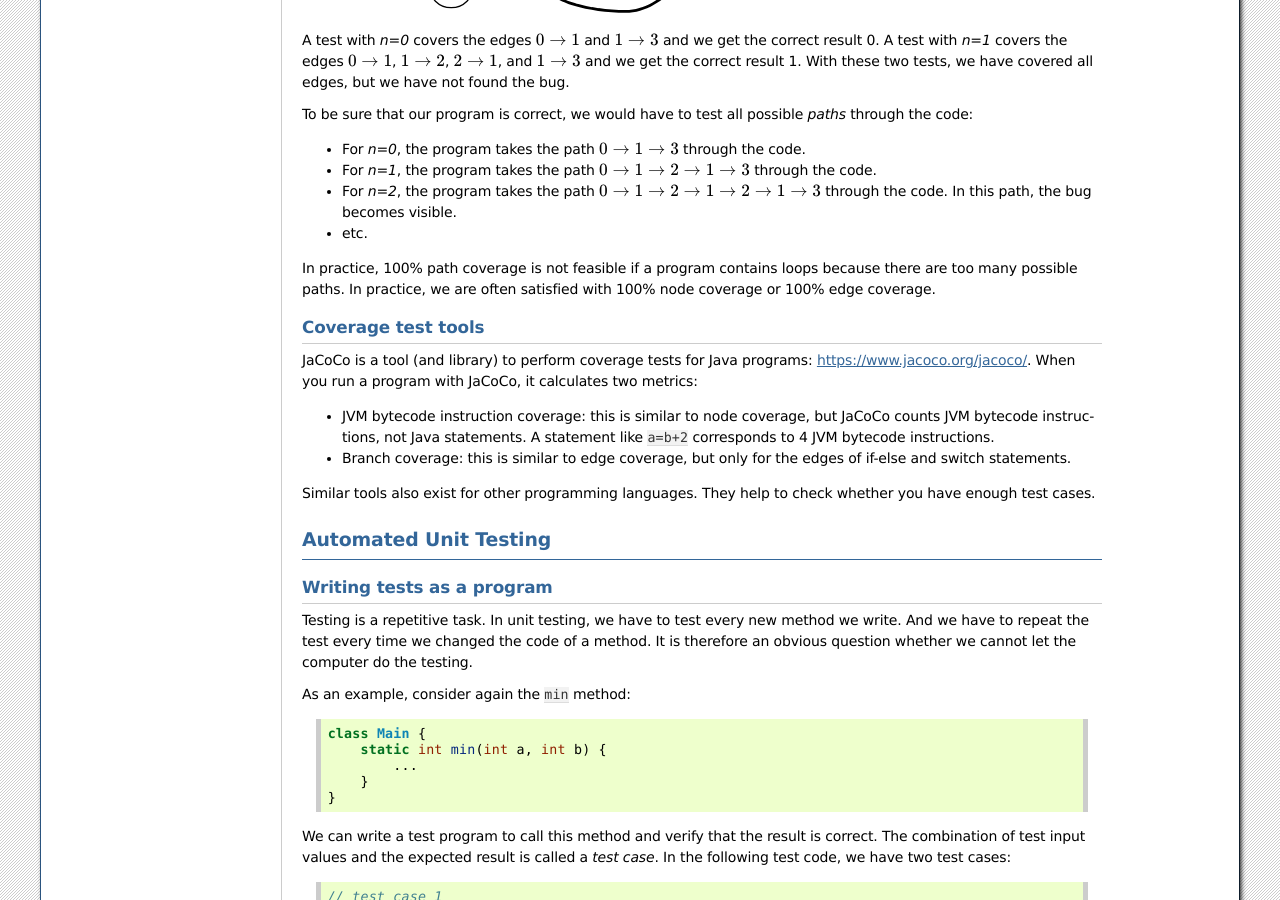
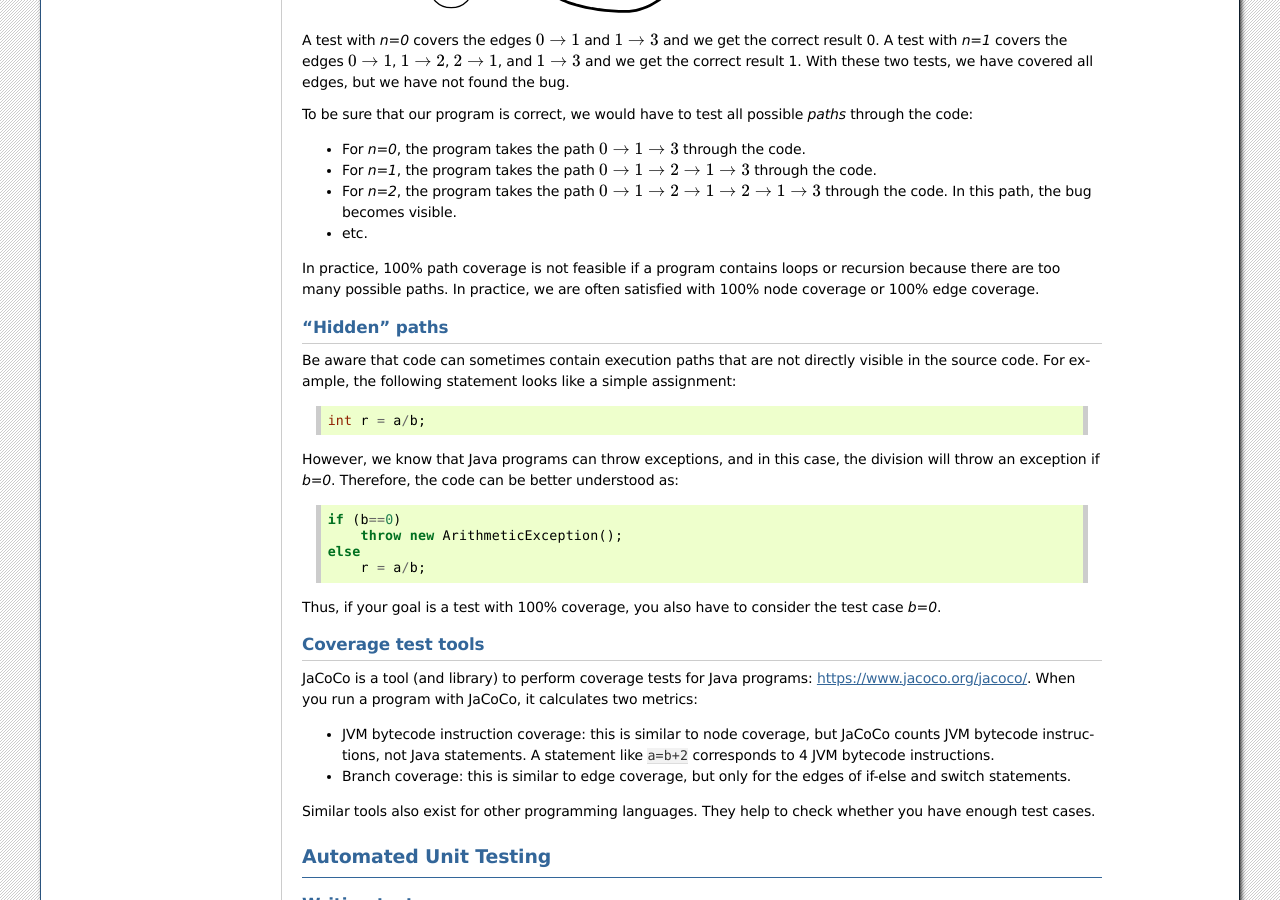
Before and after one commit to pschaus/book_lepl1402, a Sphinx documentation site: the page built from source/part2.rst, in a window 1280 px wide and 900 px high, scrolled down 4492 px. Built offline with Sphinx 7.4.7, drawn with Linux system fonts in a browser that asks for light colours; formulas are drawn with MathJax 3.

Commit message:
test coverage

```diff
--- a/source/part2.rst
+++ b/source/part2.rst
@@ -190,7 +190,27 @@ To be sure that our program is correct, we would have to test all possible *path
 - For *n=2*, the program takes the path :math:`0 \to 1 \to 2 \to 1 \to 2 \to 1 \to 3` through the code. In this path, the bug becomes visible.
 - etc.
 
-In practice, 100% path coverage is not feasible if a program contains loops because there are too many possible paths. In practice, we are often satisfied with 100% node coverage or 100% edge coverage.
+In practice, 100% path coverage is not feasible if a program contains loops or recursion because there are too many possible paths. In practice, we are often satisfied with 100% node coverage or 100% edge coverage.
+
+"Hidden" paths
+--------------
+
+Be aware that code can sometimes contain execution paths that are not directly visible in the source code. For example, the following statement looks like a simple assignment:
+
+..  code-block:: java
+
+    int r = a/b;
+
+However, we know that Java programs can throw exceptions, and in this case, the division will throw an exception if *b=0*. Therefore, the code can be better understood as:
+
+..  code-block:: java
+
+    if (b==0)
+        throw new ArithmeticException();
+    else
+        r = a/b;
+
+Thus, if your goal is a test with 100% coverage, you also have to consider the test case *b=0*.
 
 Coverage test tools
 -------------------
```
